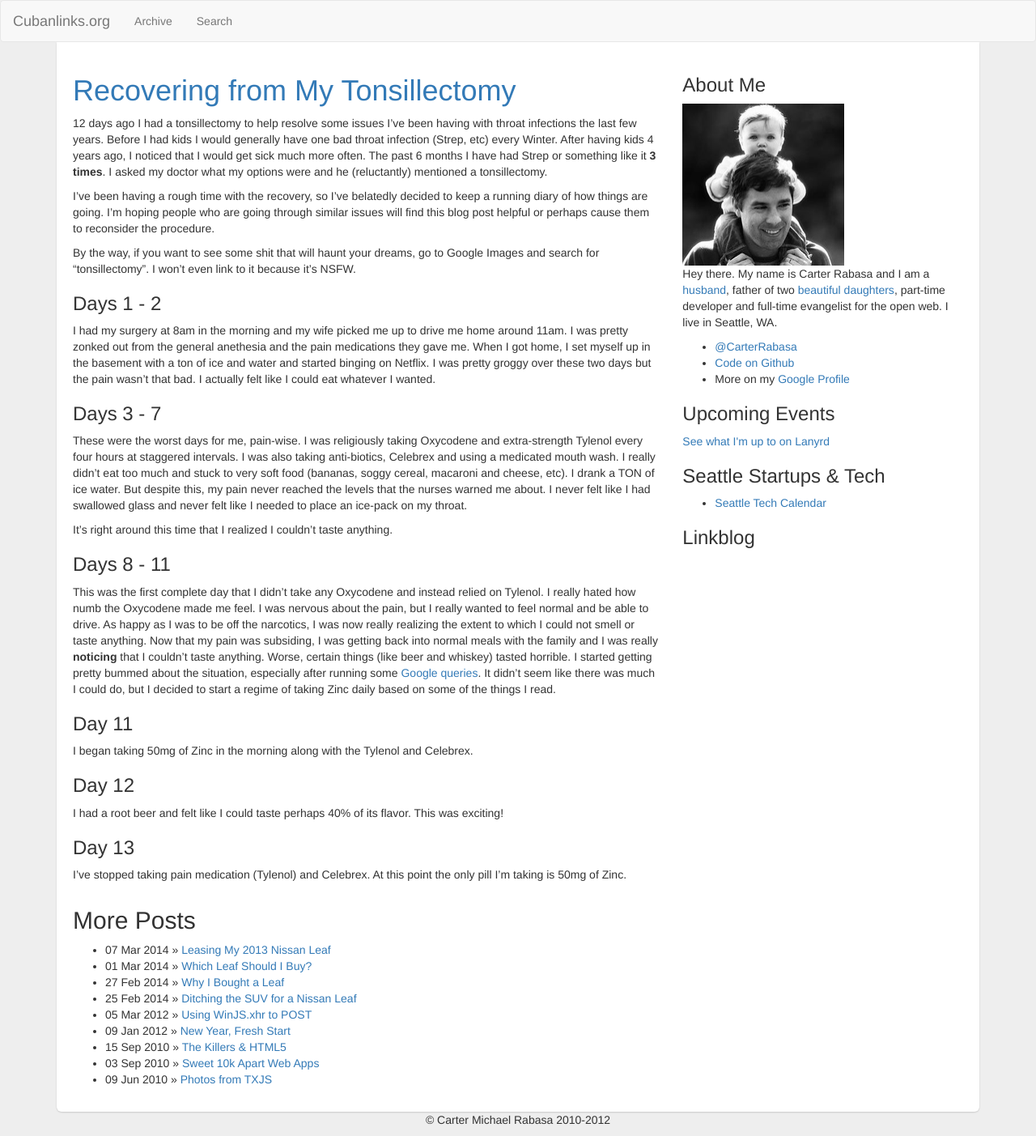
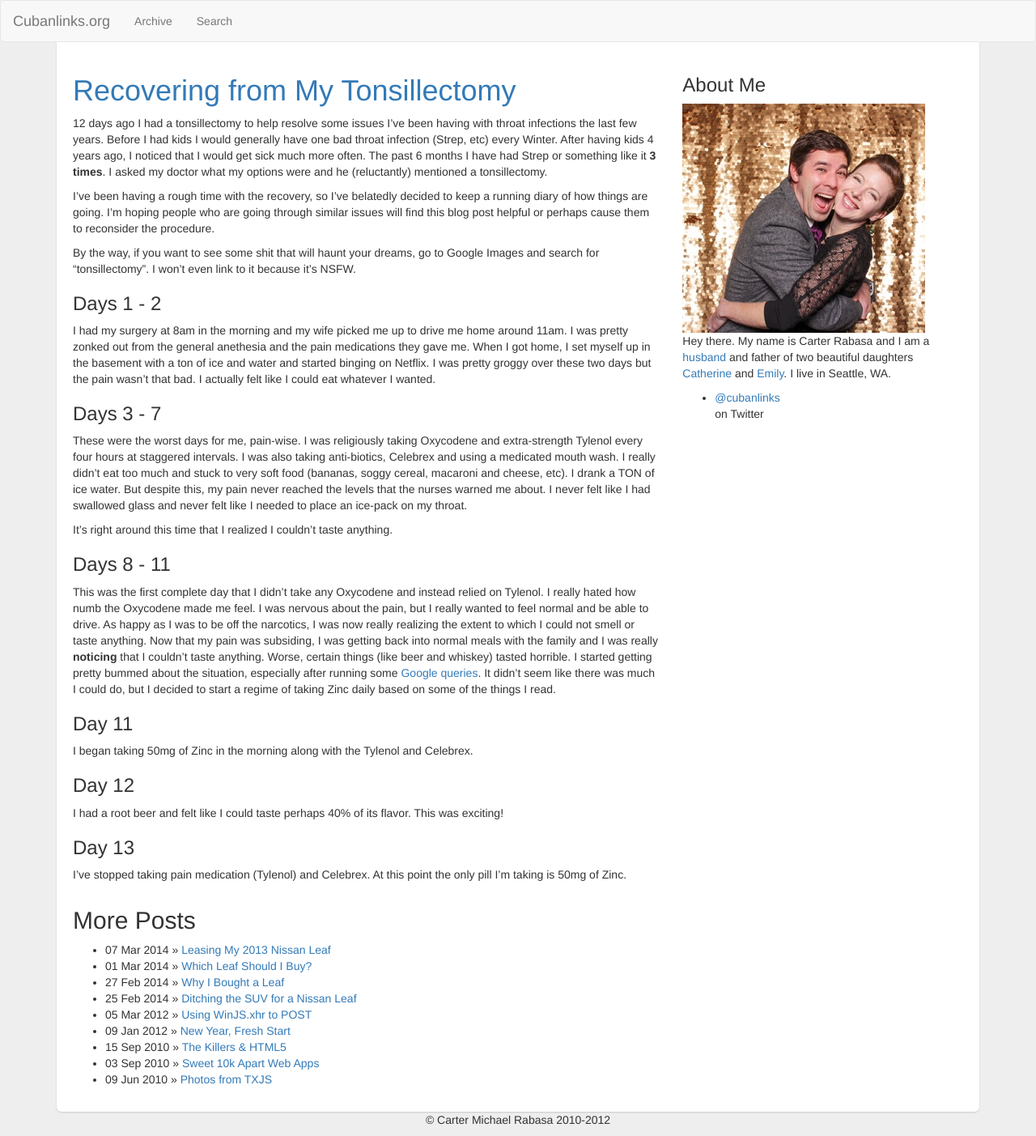
Before and after one commit to crtr0/cubanlinks.org, a Jekyll site: the page built from index.md, in a window 1280 px wide. Shown: the whole page at 81% size. Built offline with Jekyll 4.4.1, drawn with Linux system fonts in a browser that asks for light colours; nearby versions of some CDN libraries; Markdown is read by kramdown in place of the engine named in the settings; a script that is not in the unit is left out.

Commit message:
tweaking design

```diff
--- a/_layouts/default.html
+++ b/_layouts/default.html
@@ -5,7 +5,7 @@
     <meta name="viewport" content="width=device-width, initial-scale=1.0">
     <meta name="description" content="">
     <meta name="author" content="Carter Rabasa">
-    <meta name="google-site-verification" content="i_GNr77zUczcxhWqaRp2lEjCadtme2uk05YfG5qKgDw" />
+    <meta name="google-site-verification" content="" />
     <title>{{ site.meta.site_title }} - {{ page.title }}</title>
     <link rel="stylesheet" href="//cdnjs.cloudflare.com/ajax/libs/twitter-bootstrap/3.1.1/css/bootstrap.min.css">
     <link rel="stylesheet" href="/css/default.css">
@@ -47,21 +47,11 @@
           </div>
           <div class="col-md-4">
             <h3>About Me</h3>
-            <img src="/images/carter.png" width="200" height="200" />
-            <p>Hey there.  My name is Carter Rabasa and I am a <a href="http://carrie.rabasa.com">husband</a>, father of two <a href="http://catherine.rabasa.com">beautiful</a> <a href="http://emily.rabasa.com">daughters</a>, part-time developer and full-time evangelist for the open web.  I live in Seattle, WA.</p>
+            <img src="/images/carter.jpg" width="300" height="283" />
+            <p>Hey there.  My name is Carter Rabasa and I am a <a href="http://carrie.rabasa.com">husband</a> and father of two beautiful daughters <a href="http://catherine.rabasa.com">Catherine</a> and <a href="http://emily.rabasa.com">Emily</a>.  I live in Seattle, WA.</p>
             <ul>
-              <li><a href="http://twitter.com/carterrabasa">@CarterRabasa</a></li>
-              <li><a href="http://github.com/crabasa">Code on Github</a></li>
-              <li>More on my <a href="https://plus.google.com/104019937277104346834/about">Google Profile</a></li>
+              <li><a href="http://twitter.com/cubanlinks">@cubanlinks</a></li> on Twitter
             </ul>
-            <h3>Upcoming Events</h3>
-            <div class="lanyrd-target-splat"><a href="http://lanyrd.com/profile/carterrabasa/" class="lanyrd-splat lanyrd-number-3 lanyrd-context-future" rel="me">See what I'm up to on Lanyrd</a></div>
-            <h3>Seattle Startups &amp; Tech</h3>
-            <ul>
-              <li><a href="http://www.seattletechcalendar.com">Seattle Tech Calendar</a></li>
-            </ul>
-            <h3>Linkblog</h3>
-            <script language="javascript" src="http://pinboard.in//widgets/v1/linkroll/?user=crabasa&count=15"></script>
           </div>
         </div>
       </div>
```
Also changed, not shown: images/carter.jpg (added).
